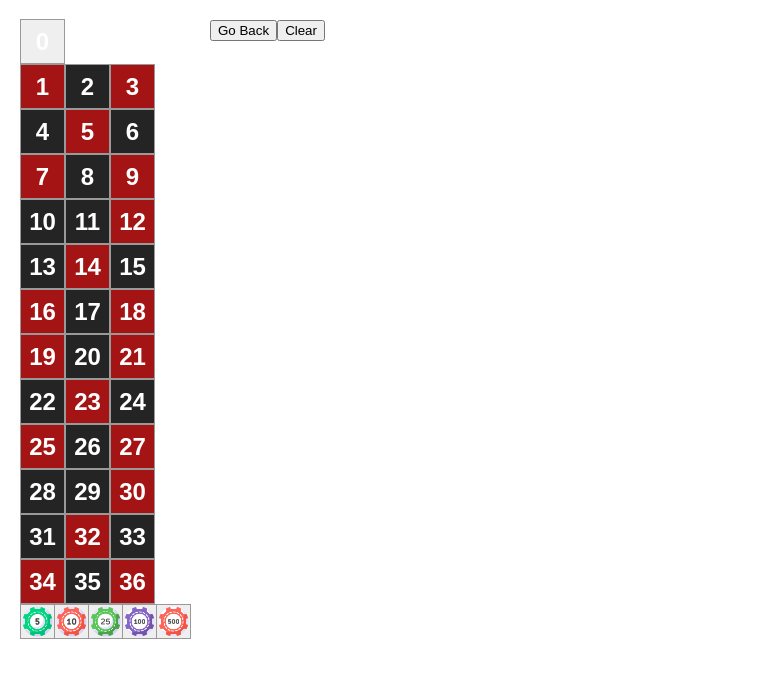
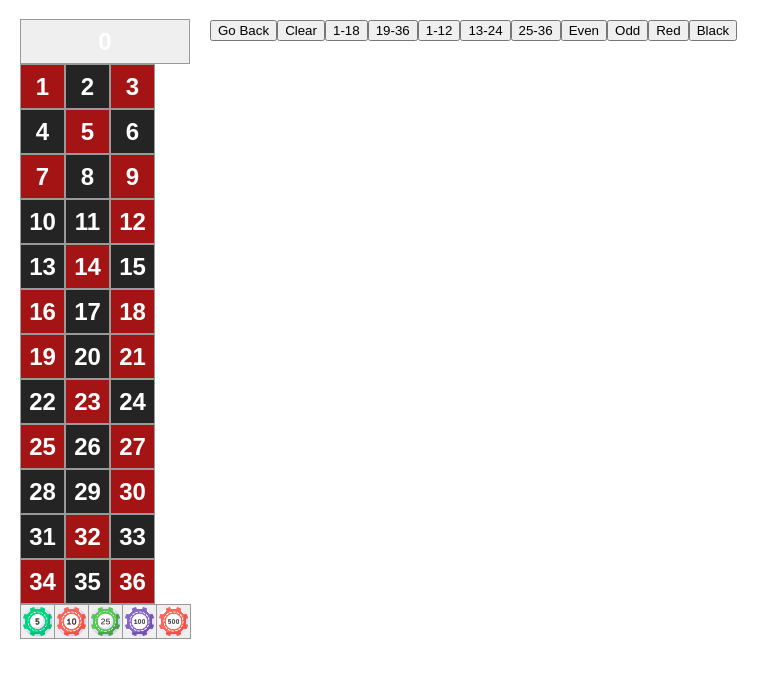
Before and after one commit to Ex-Machin/roulette-simulator, a Next.js app: page / in a window 1280 px wide. Shown: the top 678 px of the page, without its empty margins (0-780 px from the left). Built offline with nearby package versions, Linux system fonts and the light colour scheme.

Commit message:
onMouseMove function : highliting range of stakes

```diff
--- /dev/null
+++ b/app/components/RoulleteButton.tsx
@@ -0,0 +1,16 @@
+type RouletteButtonProps = {
+    label: string;
+    range: number[];
+    onSelect: (range: string) => void;
+    onHover: (range: number[], isHovering: boolean) => void;
+};
+
+export const RouletteButton: React.FC<RouletteButtonProps> = ({ label, range, onSelect, onHover }) => (
+    <button
+        onMouseEnter={() => onHover(range, true)}
+        onMouseLeave={() => onHover(range, false)}
+        onClick={() => onSelect(label)}
+    >
+        {label}
+    </button>
+);
--- a/app/components/board.tsx
+++ b/app/components/board.tsx
@@ -1,17 +1,24 @@
-import { BoardProps } from "../interfaces/interfaces";
-import Chip from "./chip";
-import Square from "./sqaure";
+import { MouseEventHandler } from "react";
+import Chip from "./Chip";
+import Square from "./Sqaure";
 
-export default function Board({ squares, onPlay, setCursor }: BoardProps) {
+
+export interface BoardProps {
+    squares: any;
+    hovered: boolean[];
+    onPlay: Function;
+    setCursor: Function;
+    highlightedCombination: number[]
+    onMouseLeave: MouseEventHandler<HTMLButtonElement>;
+    onMouseMove: (index: number, x: number, width: number, y: number, height: number) => void;
+}
+
+
+export default function Board({ squares, hovered, onPlay, setCursor, highlightedCombination, onMouseMove, onMouseLeave }: BoardProps) {
 
     const changeCursor = (value: string) => {
-        setCursor((prevState: string) => {
-            if (prevState === value) {
-                return ""
-            }
-            return value;
-        });
-    }
+        setCursor((prevState: string) => (prevState === value ? "" : value));
+    };
 
     return (
         <>
@@ -19,10 +26,14 @@ export default function Board({ squares, onPlay, setCursor }: BoardProps) {
                 <Square
                     key={0}
                     index="0"
-                    color={squares[0].color}
-                    hover={squares[0].hover}
+                    color={
+                        highlightedCombination.includes(0) ? "highlighted" : squares[0].color
+                    }
+                    hover={hovered[0]}
                     chip={squares[0].lastChip}
                     onSquareClick={() => onPlay(0)}
+                    onMouseMove={onMouseMove}
+                    onMouseLeave={onMouseLeave}
                 />
             </div>
             {Array.from({ length: 12 }, (_, rowIndex) => (
@@ -33,10 +44,14 @@ export default function Board({ squares, onPlay, setCursor }: BoardProps) {
                             <Square
                                 key={index}
                                 index={index.toString()}
-                                color={squares[index].color}
-                                hover={squares[index].hover}
+                                color={
+                                    highlightedCombination.includes(index) ? "highlighted" : squares[index].color
+                                }
+                                hover={hovered[index]}
                                 chip={squares[index].lastChip}
                                 onSquareClick={() => onPlay(index)}
+                                onMouseMove={onMouseMove}
+                                onMouseLeave={onMouseLeave}
                             />
                         );
                     })}
--- a/app/components/game.tsx
+++ b/app/components/game.tsx
@@ -2,22 +2,28 @@
 
 import { useState } from 'react';
 import getRouletteColor from '../utils/functions';
-import Board from './board';
+import Board from './Board';
+import { Square } from '../interfaces/interfaces';
+import { black, even, nineteenTo36, odd, oneTo12, oneTo18, red, thirteenTo24, twentyfiveTo36 } from '../utils/ranges';
+import { RouletteButton } from './RoulleteButton';
 
 
 export default function Game() {
-  const initialState = [Array.from({ length: 37 }, (_, i) => ({ "bet": 0, "lastChip": null, "hover": null, "color": getRouletteColor(i)}))]
+  const initialState: Square[][] = [Array.from({ length: 37 }, (_, i) => ({ "bet": 0, "lastChip": null, "hover": null, "color": getRouletteColor(i) }))]
   const first_bet_audio = new Audio('./audio/first_bet.mp3')
   const second_bet_audio = new Audio('./audio/second_bet.mp3')
 
   const [cursor, setCursor] = useState('');
   const [history, setHistory] = useState(initialState);
+  const [hovered, setHovered] = useState(Array.from({ length: 37 }, () => false))
+  const [bets, setBets] = useState<Record<number, string>[]>([])
+  const [highlightedCombination, setHighlightedCombination] = useState<number[]>([]);
 
   let currentSquares = history[history.length - 1]
 
   function handlePlay(i: number) {
     if (cursor !== '') {
-      const updatedSquares = currentSquares.map((square: any) => ({ ...square }));
+      const updatedSquares = currentSquares.map((square) => ({ ...square }));
 
       updatedSquares[i].bet += Number(cursor);
       if (updatedSquares[i].lastChip) {
@@ -27,6 +33,7 @@ export default function Game() {
       }
       updatedSquares[i].lastChip = cursor;
 
+      setBets([...bets, { [i]: cursor }])
       setHistory([...history, updatedSquares]);
     }
   }
@@ -34,22 +41,160 @@ export default function Game() {
   function goBack() {
     if (history.length > 1) {
       setHistory((prevHistory) => prevHistory.slice(0, -1));
+      setBets((prevBets) => prevBets.slice(0, -1));
     }
   }
 
-  function clear() {
-    setHistory(initialState)
+  function setHoverState(range: number[], isHovering: boolean) {
+    const updatedSquares = currentSquares.map((_, index) => range.includes(index) && isHovering);
+    setHovered([...updatedSquares])
   }
+
+  function onSelect(bet: string) {
+    if (cursor) {
+      if (bets.some(obj => obj.hasOwnProperty(bet))) {
+        second_bet_audio.play();
+      } else {
+        first_bet_audio.play();
+      }
+      setBets([...bets, { [bet]: cursor }])
+    }
+  }
+
+  const onMouseMove = (index: number, x: number, width: number, y: number, height: number) => {
+    if (index < 0 || index >= currentSquares.length) {
+      setHighlightedCombination([]);
+      return;
+    }
+
+    const relativeWidthPosition = x / width;
+    const relativeHeightPosition = y / height;
+
+    const rightBlock = new Set([3, 6, 9, 12, 15, 18, 21, 24, 27, 30, 33, 36]);
+    const leftBlock = new Set([1, 4, 7, 10, 13, 16, 19, 22, 25, 28, 31, 34]);
+
+    let combination = new Set([index]);
+
+    if (index == 0) {
+      if (relativeHeightPosition >= 0.8) {
+        const widthRanges = [
+          { range: [0, 0.2], indices: [index + 1] },
+          { range: [0.2, 0.4], indices: [index + 1, index + 2] },
+          { range: [0.4, 0.6], indices: [index + 2] },
+          { range: [0.6, 0.8], indices: [index + 2, index + 3] },
+          { range: [0.8, 1], indices: [index + 3] }
+        ];
+
+        widthRanges.forEach(({ range, indices }) => {
+          if (relativeWidthPosition > range[0] && relativeWidthPosition <= range[1]) {
+            indices.forEach(idx => combination.add(idx)); // Добавляем индексы в комбинацию
+          }
+        });
+
+      }
+      setHighlightedCombination(Array.from(combination));
+      return;
+    }
+
+    if (relativeHeightPosition >= 0.2 && relativeHeightPosition <= 0.8) {
+
+    } else {
+      const delta = relativeHeightPosition > 0.8 ? 3 : -3;
+      const neighborIndex = index + delta;
+
+      if (
+        neighborIndex >= 0 && neighborIndex < currentSquares.length
+      ) {
+
+        if (relativeWidthPosition <= 0.2) {
+          if (leftBlock.has(index) && leftBlock.has(neighborIndex)) {
+            combination.add(index)
+            combination.add(index + 1)
+            combination.add(index + 2)
+
+            combination.add(neighborIndex + 1)
+            combination.add(neighborIndex + 2)
+          }
+        }
+        else if (relativeWidthPosition >= 0.8) {
+          if (rightBlock.has(index) && rightBlock.has(neighborIndex)) {
+            combination.add(index)
+            combination.add(index - 1)
+            combination.add(index - 2)
+
+            combination.add(neighborIndex - 1)
+            combination.add(neighborIndex - 2)
+          }
+        }
+
+        combination.add(neighborIndex);
+
+      }
+    }
+
+    if (relativeWidthPosition >= 0.2 && relativeWidthPosition <= 0.8) {
+    } else {
+      const delta = relativeWidthPosition > 0.8 ? 1 : -1;
+      const neighborIndex = index + delta;
+
+      if (
+        neighborIndex >= 0 && neighborIndex < currentSquares.length &&
+        !(delta === 1 && rightBlock.has(index)) &&
+        !(delta === -1 && leftBlock.has(index))
+      ) {
+        combination.add(neighborIndex);
+      }
+    }
+
+    if (combination.size === 3) {
+      const sortedCombination = Array.from(combination).sort((a, b) => a - b);
+
+      // up-left side corner
+      if (relativeHeightPosition <= 0.2 && relativeWidthPosition <= 0.2) {
+        combination.add(sortedCombination[1] - 3)
+      }
+
+      // up-right side corner
+      if (relativeHeightPosition <= 0.2 && relativeWidthPosition >= 0.8) {
+        combination.add(sortedCombination[2] - 3)
+      }
+
+      // bottom-left side corner
+      if (relativeHeightPosition >= 0.8 && relativeWidthPosition <= 0.2) {
+        combination.add(sortedCombination[0] + 3)
+      }
+
+      // bottom-right side corner
+      if (relativeHeightPosition >= 0.8 && relativeWidthPosition >= 0.8) {
+        combination.add(sortedCombination[1] + 3)
+      }
+    }
+
+    setHighlightedCombination(Array.from(combination));
+  };
+
+  const onMouseLeave = () => {
+    setHighlightedCombination([]);
+  };
 
 
   return (
-    <div className="game" style={{ cursor: `url(./cursors/${cursor}.png), auto` }}>
+    <div className="game" style={{ cursor: `url(./cursors/${cursor}.png) 10 10, auto` }}>
       <div className="game-board">
-        <Board squares={currentSquares} onPlay={handlePlay} setCursor={setCursor} />
+        <Board squares={currentSquares} hovered={hovered} onPlay={handlePlay} setCursor={setCursor} highlightedCombination={highlightedCombination} onMouseMove={onMouseMove} onMouseLeave={onMouseLeave}/>
       </div>
       <div className="game-info">
         <button onClick={() => goBack()}>Go Back</button>
-        <button onClick={() => clear()}>Clear</button>
+        <button onClick={() => { setHistory(initialState); setBets([]) }}>Clear</button>
+        <RouletteButton label='1-18' range={oneTo18} onSelect={(label) => onSelect(label)} onHover={setHoverState} />
+        <RouletteButton label='19-36' range={nineteenTo36} onSelect={onSelect} onHover={setHoverState} />
+        <RouletteButton label='1-12' range={oneTo12} onSelect={onSelect} onHover={setHoverState} />
+        <RouletteButton label='13-24' range={thirteenTo24} onSelect={onSelect} onHover={setHoverState} />
+        <RouletteButton label='25-36' range={twentyfiveTo36} onSelect={onSelect} onHover={setHoverState} />
+        <RouletteButton label='Even' range={even} onSelect={onSelect} onHover={setHoverState} />
+        <RouletteButton label='Odd' range={odd} onSelect={onSelect} onHover={setHoverState} />
+        <RouletteButton label='Red' range={red} onSelect={onSelect} onHover={setHoverState} />
+        <RouletteButton label='Black' range={black} onSelect={onSelect} onHover={setHoverState} />
       </div>
     </div>
   );
--- a/app/components/sqaure.tsx
+++ b/app/components/sqaure.tsx
@@ -1,11 +1,30 @@
-import { SquareProps } from "../interfaces/interfaces";
+import { MouseEventHandler } from "react";
 
-export default function Square({ index, color, hover, chip, onSquareClick, }: SquareProps) {
+export interface SquareProps {
+    index: string;
+    color: string;
+    hover: boolean;
+    chip: null | string;
+    onSquareClick: MouseEventHandler<HTMLButtonElement>;
+    onMouseMove: Function;
+    onMouseLeave: MouseEventHandler<HTMLButtonElement>;
+}
+
+export default function Square({ index, color, hover, chip, onSquareClick, onMouseMove, onMouseLeave }: SquareProps) {
     const className = "square_button " + color + (hover ? " hover" : "")
 
     return (
         <div className='square'>
-            <button className={className} onClick={(i) => onSquareClick(i)}>
+            <button
+                className={className}
+                onClick={(i) => onSquareClick(i)}
+                onMouseMove={(e) => {
+                    const rect = e.currentTarget.getBoundingClientRect();
+                    const relativeX = e.clientX - rect.left;
+                    const relativeY = e.clientY - rect.top;
+                    onMouseMove(Number(index), relativeX, rect.width, relativeY, rect.height);
+                }}
+                onMouseLeave={onMouseLeave}>
                 {index}
             </button>
             {chip &&
--- a/app/globals.css
+++ b/app/globals.css
@@ -83,7 +83,12 @@ body {
   height: 100%;
 }
 
+
+
 .square_button {
+  /* box-sizing: border-box;
+  padding: 0;
+  margin: 0; */
   border: 1px solid #999;
   float: left;
   font-size: 24px;
@@ -91,7 +96,6 @@ body {
   line-height: 34px;
   margin-right: -1px;
   margin-top: -1px;
-  padding: 0;
   text-align: center;
   color: white;
   cursor: inherit;
@@ -136,10 +140,19 @@ body {
   background-color: rgb(47, 47, 47);
 }
 
+.square_button.highlighted {
+  background-color: rgba(255, 255, 0, 0.6); /* Желтая подсветка */
+  transition: background-color 0.3s;
+}
+
 
 
 .board-row {
   display: flex;
+}
+
+.board-row:first-child .square:first-child {
+  width: 100%;
 }
 
 .board-row:after {
--- a/app/page.tsx
+++ b/app/page.tsx
@@ -1,4 +1,4 @@
-import Game from './components/game';
+import Game from './components/Game';
 
 export default function Home() {
   return (
--- /dev/null
+++ b/app/utils/ranges.ts
@@ -0,0 +1,20 @@
+// half of the board
+export const oneTo18 = Array.from({ length: 18 }, (_, i) => i + 1);
+export const nineteenTo36 = Array.from({ length: 18 }, (_, i) => i + 19);
+
+// 3 rows
+export const oneTo12 = Array.from({ length: 12 }, (_, i) => i + 1)
+export const thirteenTo24 = Array.from({ length: 12 }, (_, i) => i + 13)
+export const twentyfiveTo36 = Array.from({ length: 12 }, (_, i) => i + 25)
+
+// even & odd
+export const even = [2, 4, 6, 8, 10, 12, 14, 16, 18, 20, 22, 24, 26, 28, 30, 32, 34, 36];
+export const odd = [1, 3, 5, 7, 9, 11, 13, 15, 17, 19, 21, 23, 25, 27, 29, 31, 33, 35]
+
+// black and red
+export const red = [
+    1, 3, 5, 7, 9, 12, 14, 16, 18, 19, 21, 23, 25, 27, 30, 32, 34, 36
+];
+export const black = [
+    2, 6, 4, 8, 10, 11, 13, 15, 17, 20, 22, 24, 26, 28, 29, 31, 33, 35
+];
```
Also changed, not shown: app/components/chip.tsx (+6 -1 lines), app/interfaces/interfaces.ts (+5 -19 lines), 1 other file (tests, documents, lock files or other folders).
